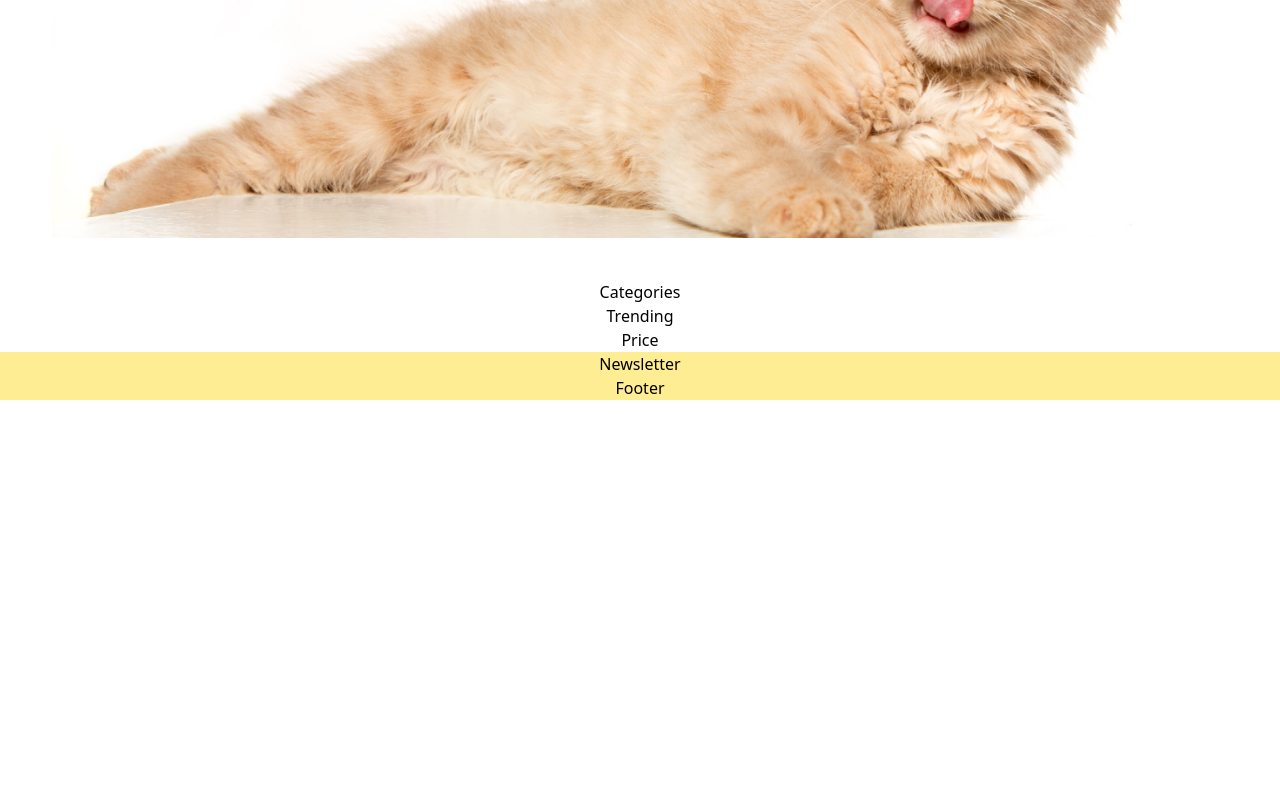
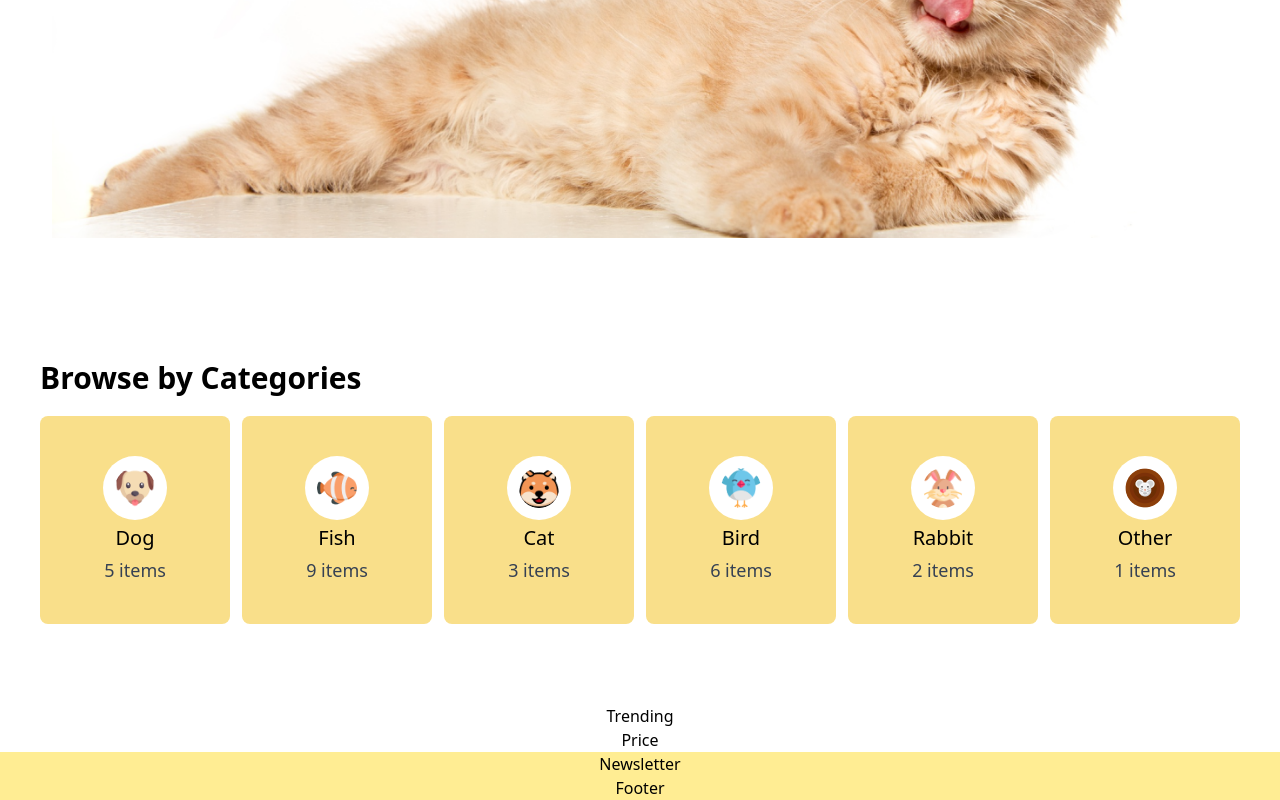
Before and after one commit to mrirakib04/landing-page-7, a React (Vite) app: page / in a window 1280 px wide. Shown: the part 470-1270 px from the top of the page. Before the commit the page ends 870 px from the top, so only its background shows below. Built offline with nearby package versions, Linux system fonts and the light colour scheme.

Commit message:
categories section

```diff
--- a/src/components/Categories.jsx
+++ b/src/components/Categories.jsx
@@ -1,5 +1,72 @@
+import dog from "./../assets/img/dog-cartoon.png";
+import fish from "./../assets/img/fish-cartoon.png";
+import cat from "./../assets/img/cat-cartoon.png";
+import bird from "./../assets/img/bird-cartoon.png";
+import rabbit from "./../assets/img/rabbit-cartoon.png";
+import other from "./../assets/img/mouse-cartoon.png";
+
 const Categories = () => {
-  return <div>Categories</div>;
+  return (
+    <div className="w-full md:px-10 px-5 md:py-20 py-10 flex flex-col gap-5">
+      <h2 className="text-3xl font-semibold">Browse by Categories</h2>
+      <div className="w-full grid lg:grid-cols-6 md:grid-cols-5 sm:grid-cols-4 grid-cols-2 gap-3">
+        <div className="w-full py-10 px-5 flex flex-col gap-1 items-center bg-[#F9DF8A] rounded-lg">
+          <img
+            className="p-3 rounded-full content-center bg-white h-16 w-16"
+            src={dog}
+            alt="dog"
+          />
+          <h3 className="text-xl font-medium">Dog</h3>
+          <p className="text-lg font-medium text-gray-700">5 items</p>
+        </div>
+        <div className="w-full py-10 px-5 flex flex-col gap-1 items-center bg-[#F9DF8A] rounded-lg">
+          <img
+            className="p-3 rounded-full content-center bg-white h-16 w-16"
+            src={fish}
+            alt="fish"
+          />
+          <h3 className="text-xl font-medium">Fish</h3>
+          <p className="text-lg font-medium text-gray-700">9 items</p>
+        </div>
+        <div className="w-full py-10 px-5 flex flex-col gap-1 items-center bg-[#F9DF8A] rounded-lg">
+          <img
+            className="p-3 rounded-full content-center bg-white h-16 w-16"
+            src={cat}
+            alt="cat"
+          />
+          <h3 className="text-xl font-medium">Cat</h3>
+          <p className="text-lg font-medium text-gray-700">3 items</p>
+        </div>
+        <div className="w-full py-10 px-5 flex flex-col gap-1 items-center bg-[#F9DF8A] rounded-lg">
+          <img
+            className="p-3 rounded-full content-center bg-white h-16 w-16"
+            src={bird}
+            alt="bird"
+          />
+          <h3 className="text-xl font-medium">Bird</h3>
+          <p className="text-lg font-medium text-gray-700">6 items</p>
+        </div>
+        <div className="w-full py-10 px-5 flex flex-col gap-1 items-center bg-[#F9DF8A] rounded-lg">
+          <img
+            className="p-3 rounded-full content-center bg-white h-16 w-16"
+            src={rabbit}
+            alt="rabbit"
+          />
+          <h3 className="text-xl font-medium">Rabbit</h3>
+          <p className="text-lg font-medium text-gray-700">2 items</p>
+        </div>
+        <div className="w-full py-10 px-5 flex flex-col gap-1 items-center bg-[#F9DF8A] rounded-lg">
+          <img
+            className="p-3 rounded-full content-center bg-white h-16 w-16"
+            src={other}
+            alt="other"
+          />
+          <h3 className="text-xl font-medium">Other</h3>
+          <p className="text-lg font-medium text-gray-700">1 items</p>
+        </div>
+      </div>
+    </div>
+  );
 };
 
 export default Categories;
```
